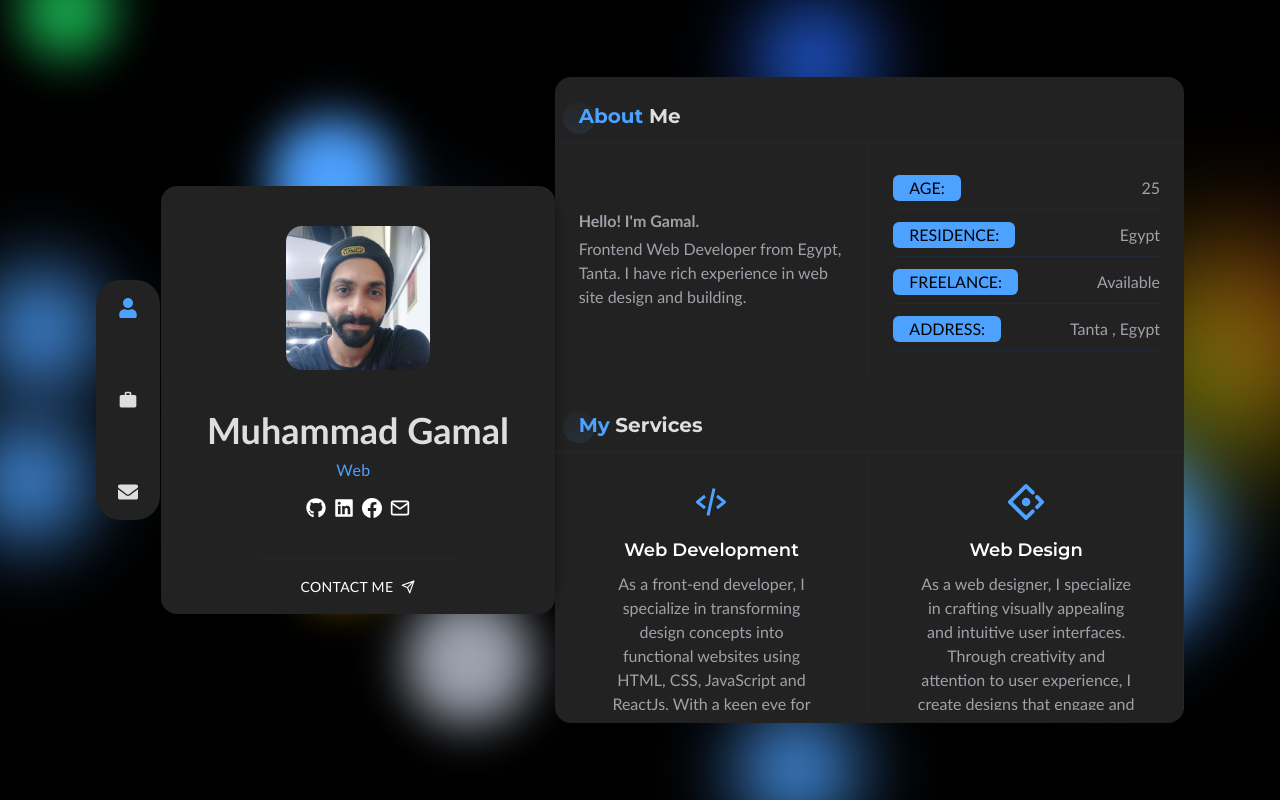
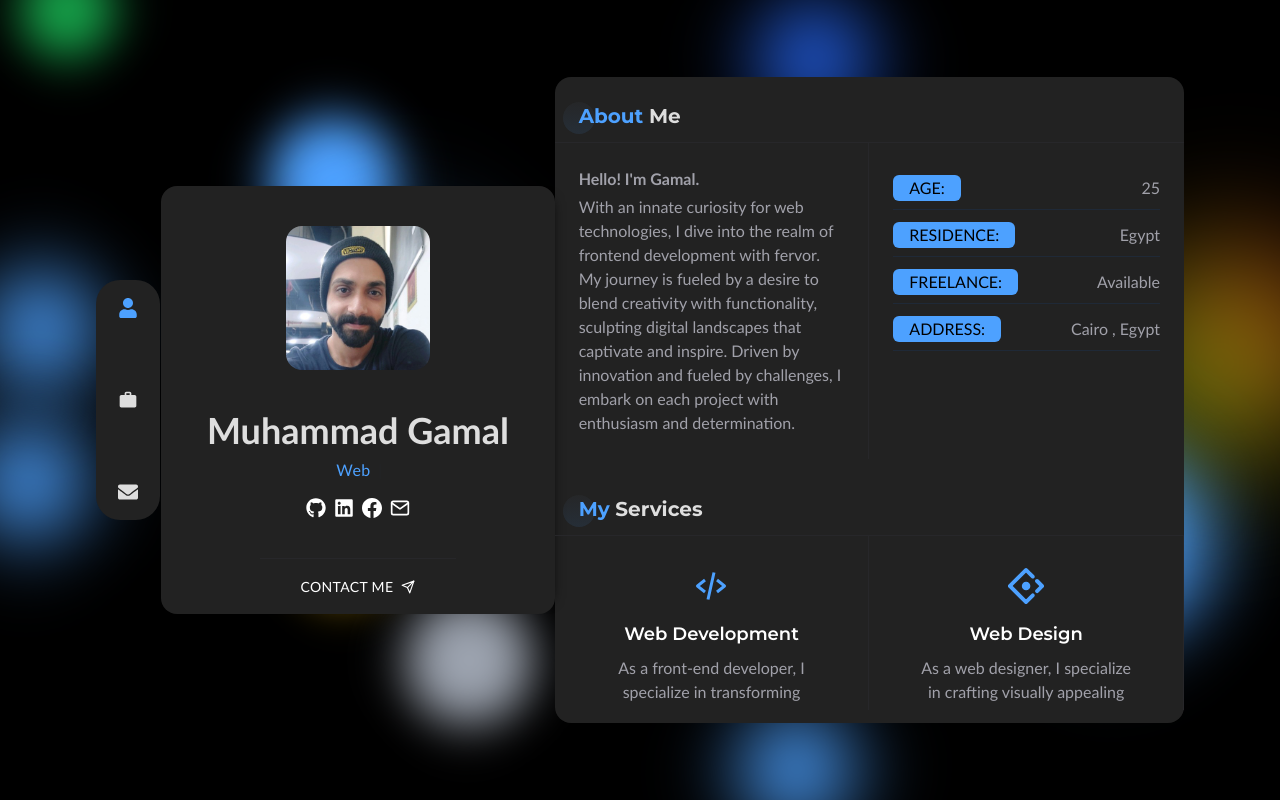
Before and after one commit to muhammad-gamal11/portforlio, a React (Create React App) app: page / in a window 1280 px wide. Built offline with nearby package versions, Linux system fonts and the light colour scheme.

Commit message:
updated personal info

```diff
--- a/src/components/about/AboutMe.js
+++ b/src/components/about/AboutMe.js
@@ -5,8 +5,12 @@ const AboutMe = () => {
         <div className="py-6">
           <h2 className="font-semibold mb-1">Hello! I'm Gamal.</h2>
           <p className="text-base leading-6 ">
-            Frontend Web Developer from Egypt, Tanta. I have rich experience in
-            web site design and building.
+            With an innate curiosity for web technologies, I dive into the realm
+            of frontend development with fervor. My journey is fueled by a
+            desire to blend creativity with functionality, sculpting digital
+            landscapes that captivate and inspire. Driven by innovation and
+            fueled by challenges, I embark on each project with enthusiasm and
+            determination.
           </p>
         </div>
       </div>
@@ -26,7 +30,7 @@ const AboutMe = () => {
           </li>
           <li className="aboutRightLi">
             <span className="aboutRightLiSpan">Address:</span>
-            Tanta , Egypt
+            Cairo , Egypt
           </li>
         </ul>
       </div>
--- a/src/components/contact/Contact.js
+++ b/src/components/contact/Contact.js
@@ -10,7 +10,7 @@ const Contact = () => {
             <span className="bg-designColor text-black text-sm font-titleFont font-medium px-2 rounded-md flex items-center justify-center">
               Address:
             </span>
-            Tanta, Egypt
+            Cairo, Egypt
           </p>
           <p className="flex justify-between w-full text-lg text-[#ccc] py-4 border-b-[1px] border-b-zinc-800">
             <span className="bg-designColor text-black text-sm font-titleFont font-medium px-2 rounded-md flex items-center justify-center">
```
